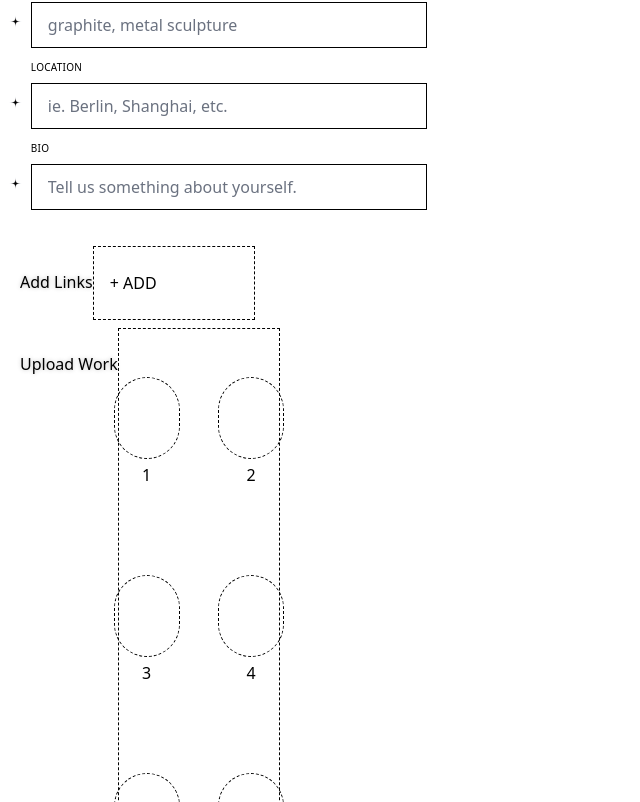
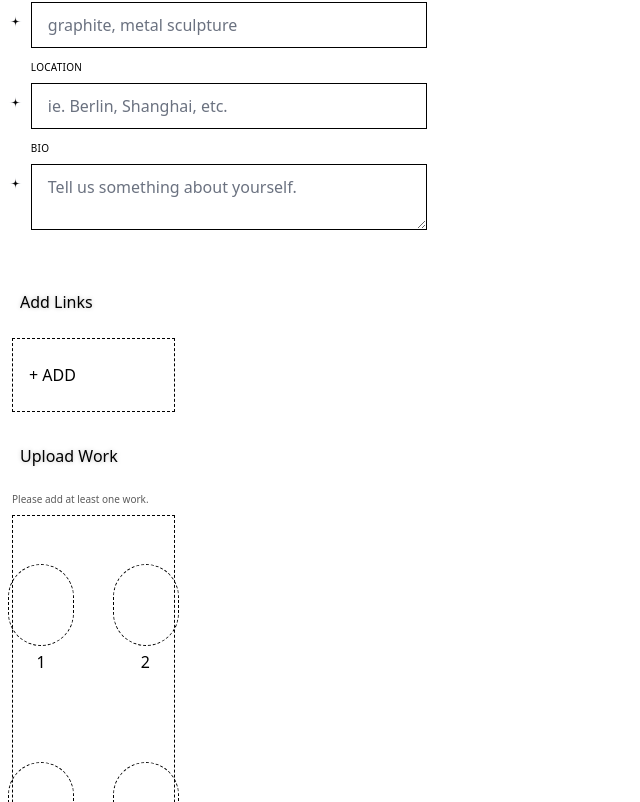
Before and after one commit to outputfield/outputfield_deprecated, a Next.js app: page /create-account in a window 1280 px wide. Shown: the part 518-1320 px from the top of the page, without its empty margins (0-640 px from the left). Built offline with nearby package versions, Linux system fonts and the light colour scheme.

Commit message:
styling on Contact

```diff
--- a/components/Button.tsx
+++ b/components/Button.tsx
@@ -8,6 +8,7 @@ interface Props {
   role?: string;
   disabled?: boolean;
   loading?: boolean;
+  as?: 'a' | undefined;
 }
 
 export const Button = ({
@@ -16,8 +17,41 @@ export const Button = ({
   id,
   role,
   disabled,
-  loading
+  loading,
+  as,
 }: Props) => {
+  if (as === 'a') {
+    return (
+      <a
+        className={`
+          my-0px
+          mx-auto
+          py-4
+          px-16
+          flex
+          items-center
+          justify-center
+          w-52
+          h-14
+          bg-black
+          text-white
+          border
+          border-solid
+          border-black
+          border-box
+          uppercase
+          disabled:cursor-not-allowed
+          disabled:bg-gray-light
+          disabled:border-gray-med
+          disabled:text-gray-dark
+        `}
+        id={id}
+      >
+        {
+          loading ? <Spinner /> : children
+        }
+      </a>)
+  }
   return (
     <button
       className={`
--- a/components/ProfileForm/index.tsx
+++ b/components/ProfileForm/index.tsx
@@ -1,12 +1,14 @@
-// TODO: Required: Name, Title, Pronoun, Location, At lest one link, at least one work
+// TODO: Required: Name, Title, Pronoun, Location, At laest one link, at least one work
 
 import React, { useReducer, useState, BaseSyntheticEvent } from 'react'
 import { useForm, useFieldArray, SubmitHandler } from 'react-hook-form'
+import { Dialog } from '@headlessui/react'
+import Image from 'next/legacy/image'
+import { ErrorMessage } from '@hookform/error-message'
+
+import TabView from '../tabView/tabView.component'
 import FormInput from '../formInput'
 import { Button } from '../Button'
-import TabView from '../tabView/tabView.component'
-import { Dialog } from '@headlessui/react'
-import Image from 'next/legacy/image'
 import EmbedPanel from './embedPanel'
 import UploadPanel from './uploadPanel'
 
@@ -58,6 +60,9 @@ export default function ProfileForm({ onSubmit, isSubmitting, profileData }: Pro
   const { fields, append, remove } = useFieldArray({
     name: 'links',
     control,
+    rules: {
+      required: true,
+    }
   })
 
   const [uploadOpen, setUploadOpen] = useState(false)
@@ -96,13 +101,13 @@ export default function ProfileForm({ onSubmit, isSubmitting, profileData }: Pro
     closeUpload()
   }
 
-
-
   const setUploadDialogOpen = (key: number) => (e: BaseSyntheticEvent) => {
     e.preventDefault()
     setUploadNum(key)
     setUploadOpen(true)
   }
+
+  console.log(errors)
 
   return (
     <>
@@ -149,6 +154,7 @@ export default function ProfileForm({ onSubmit, isSubmitting, profileData }: Pro
           <div className="w-full md:w-1/2 px-3 mb-6 md:mb-0">
             <FormInput
               register={register}
+              errors={errors}
               name="name"
               label="Name"
               placeholder="Enter your name"
@@ -156,23 +162,20 @@ export default function ProfileForm({ onSubmit, isSubmitting, profileData }: Pro
               required
               icon
             />
-            {errors['name'] && (
-              <p className="text-red-500 text-xs italic">
-                Please fill out this field.
-              </p>
-            )}
           </div>
         </div>
         <div className="flex flex-wrap -mx-3 mb-6">
           <div className="w-full px-3">
             <FormInput
               register={register}
+              errors={errors}
               name="title"
               label="Title"
               placeholder="Witch Gambler"
               required
               icon
             />
+
           </div>
           <div className="w-full px-3">
             <FormInput
@@ -186,12 +189,14 @@ export default function ProfileForm({ onSubmit, isSubmitting, profileData }: Pro
           <div className="w-full px-3">
             <FormInput
               register={register}
+              errors={errors}
               name="pronouns"
               label="Pronouns"
               placeholder="ie. they/them"
               required
               icon
             />
+
           </div>
           <div className="w-full px-3">
             <FormInput
@@ -214,12 +219,14 @@ export default function ProfileForm({ onSubmit, isSubmitting, profileData }: Pro
           <div className="w-full px-3">
             <FormInput
               register={register}
+              errors={errors}
               name="location"
               label="Location"
               placeholder="ie. Berlin, Shanghai, etc."
               required
               icon
             />
+
           </div>
           <div className="w-full px-3">
             <FormInput
@@ -227,28 +234,41 @@ export default function ProfileForm({ onSubmit, isSubmitting, profileData }: Pro
               name="bio"
               label="Bio"
               placeholder="Tell us something about yourself."
+              as='textarea'
               icon
             />
           </div>
         </div>
 
-        <div className="flex flex-wrap mx-3 mb-2">
+        <div className="flex flex-col mx-3 mb-2">
           <h2 className='ml-2 my-6 glow-black'>Add Links</h2>
+          <ErrorMessage
+            errors={errors}
+            name='links'
+            message='Please add at least one personal link.'
+            render={({message}) => (
+              <p className=' text-gray-dark text-sm mb-2'>{message}</p>
+            )}
+          />
           <div className="w-full md:w-1/3 px-4 py-6 mb-6 md:mb-0 border border-dashed border-black">
             {fields.map((field, index) => (
               <div className="py-6 grid grid-cols-2 grid-flow-cols justify-items-stretch items-center" key={field.id}>
                 <div className='col-start-1 col-end-3'>
                   <FormInput
                     register={register}
+                    errors={errors}
                     name={`links.${index}.url`}
                     placeholder="Enter your website"
+                    required
                   />
                 </div>
                 <div className='cols-span-1'>
                   <FormInput
                     register={register}
+                    errors={errors}
                     name={`links.${index}.label`}
                     placeholder="Label"
+                    required
                   />
                 </div>
                 <div className='cols-span-1 justify-self-end'>
@@ -275,8 +295,11 @@ export default function ProfileForm({ onSubmit, isSubmitting, profileData }: Pro
           </div>
         </div>
 
-        <div className="flex flex-wrap mx-3 mb-2">
+        <div className="flex flex-col mx-3 mb-2">
           <h2 className='ml-2 my-6 glow-black'>Upload Work</h2>
+          {Object.values(state).length === 0 && (
+            <p className=' text-gray-dark text-sm mb-2'>Please add at least one work.</p>
+          )}
           <div className="w-full md:w-1/3 px-4 py-6 mb-6 md:mb-0 border border-dashed border-black">
             <div className="py-6 grid grid-cols-2 gap-20 justify-items-center">
               {[0,1,2,3,4,5].map((key) => {
--- a/components/dropzoneComponent.tsx
+++ b/components/dropzoneComponent.tsx
@@ -41,13 +41,13 @@ function DropzoneComponent({ handleDrop }: any) {
 
   return (
     <section>
-      <label htmlFor="file-upload" className='pointer cursor-pointer'>
+      <label htmlFor="file-upload" className='cursor-pointer'>
         <div>
           {/* TODO: {thumbNail} */}
           {file && (
             <p>{file.name} - {file.size}</p>
           )}
-          <Button>Upload</Button>
+          <Button as="a">Upload</Button>
         </div>
       </label>
       <input id="file-upload" type="file" accept='.png, .jpeg, .jpg' onChange={handleImageUpload} className='hidden'/>
--- a/components/formInput.tsx
+++ b/components/formInput.tsx
@@ -1,10 +1,12 @@
 import Image from 'next/legacy/image'
 import React from 'react'
-import { Path, UseFormRegister } from 'react-hook-form'
+import { FieldErrors, Path, UseFormRegister } from 'react-hook-form'
 import { ISignUpInputs } from './ProfileForm'
+import { ErrorMessage } from '@hookform/error-message'
 
 type InputProps = {
   register: UseFormRegister<ISignUpInputs>;
+  errors?: FieldErrors;
   name: Path<ISignUpInputs>;
   label?: string;
   placeholder?: string;
@@ -12,21 +14,24 @@ type InputProps = {
   required?: boolean;
   disabled?: boolean;
   icon?: boolean;
+  as?: 'textarea' | undefined;
 };
 
 export default function FormInput({
   label,
   register,
+  errors,
   name,
   placeholder,
   required,
   type,
   disabled,
   icon,
+  as,
   ...restProps
 }: InputProps) {
   return (
-    <div className="flex w-5/6">
+    <div className="flex w-5/6 mb-3 ">
       {icon && (
         <div className="mt-8 mx-2">
           <Image
@@ -45,15 +50,44 @@ export default function FormInput({
             {label}
           </label>
         )}
+        <div className='flex items-center justify-center relative'>
+          {
+            (as === 'textarea') ? (
+              <textarea
+                id={label}
+                disabled={disabled || false}
+                className="w-full appearance-none text-gray-700 border border-black py-3 px-4 leading-tight focus:outline-none focus:bg-white"
+                placeholder={placeholder || ''}
+                // type={type || ''}
+                {...restProps}
+                {...register(name, { required })}
+              />
+            ) : (
               <input
                 id={label}
                 disabled={disabled || false}
-          className="w-full appearance-none text-gray-700 border border-black py-3 px-4 mb-3 leading-tight focus:outline-none focus:bg-white"
+                className="w-full appearance-none text-gray-700 border border-black py-3 px-4 leading-tight focus:outline-none focus:bg-white"
                 placeholder={placeholder || ''}
                 type={type || ''}
                 {...restProps}
                 {...register(name, { required })}
               />
+            )
+          }
+          {errors && errors[name] && (
+            <div className='float-right absolute -right-6 top-3'>
+              <Image src='/errorIcon.svg' alt='error icon' width={16} height={17} />
+            </div>
+          )}
+        </div>
+        {errors && <ErrorMessage
+          errors={errors}
+          name={name}
+          message='Please fill out this field.'
+          render={({message}) => (
+            <p className=' text-gray-dark text-sm'>{message}</p>
+          )}
+        />}
       </span>
     </div>
   )
```
Also changed, not shown: public/errorIcon.svg (added). Lines whose indentation alone changed are shown as unchanged.
